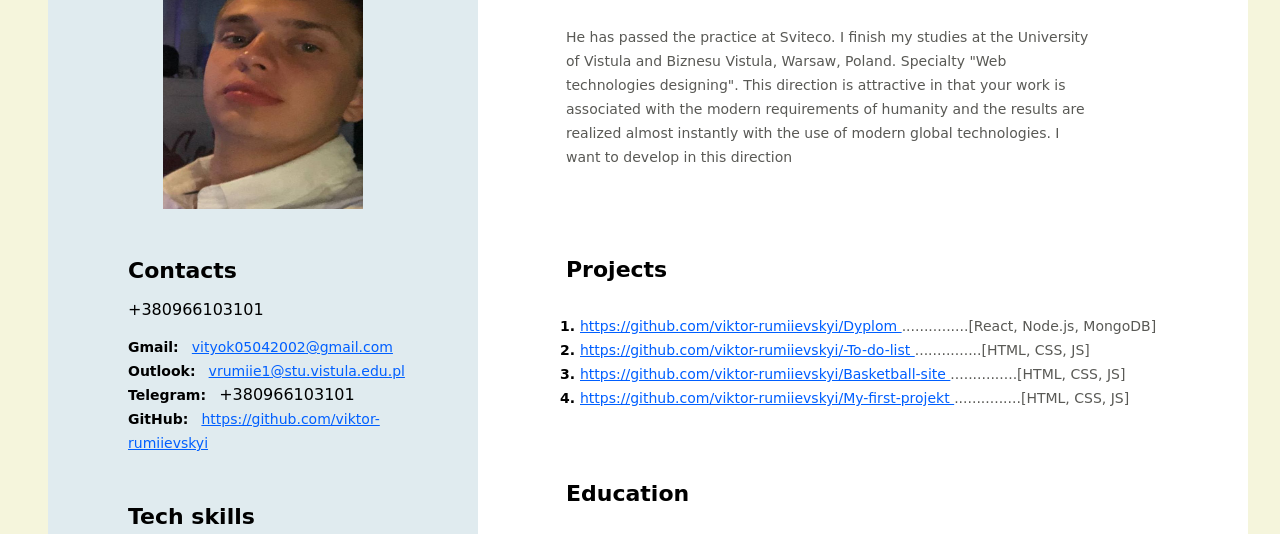
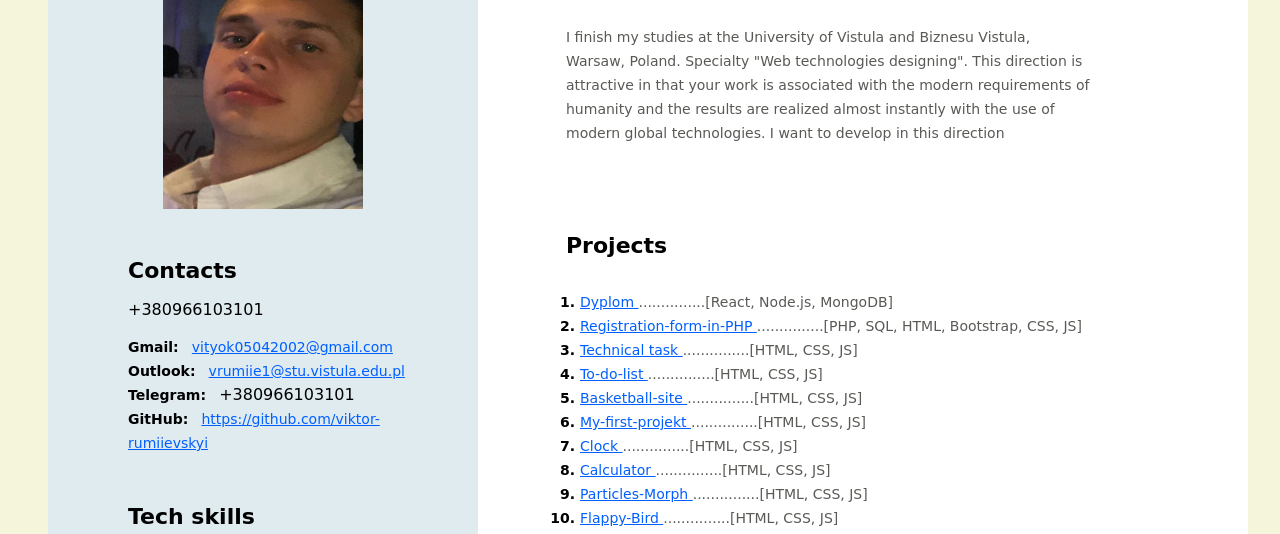
Before and after one commit to viktor-rumiievskyi/Portfolio-English, a plain HTML site: page index.html in a window 1280 px wide. Shown: the part 229-763 px from the top of the page. Drawn offline with Linux system fonts and the light colour scheme; a web font is replaced by a local one.

Commit message:
Added new projects

```diff
--- a/index.html
+++ b/index.html
@@ -60,6 +60,12 @@
 						</li>
 						<li class="skills-list-item">
 							<span class="skills-list-text">JavaScript</span>
+							<li class="skills-list-item">
+								<span class="skills-list-text">PHP</span>
+							</li>
+							<li class="skills-list-item">
+								<span class="skills-list-text">SQL</span>
+							</li>
 						</li>
 						<li class="skills-list-item">
 							<span class="skills-list-text">MongoDB</span>
@@ -114,7 +120,7 @@
           <h2 class="my-profession">Front-End Developer, Back-End Developer</h2>
           <h1 class="my-name">Viktor Rumiievskyi</h1>
           <p class="my-deskr">
-He has passed the practice at Sviteco. I finish my studies at the University of Vistula and Biznesu Vistula, Warsaw, Poland. Specialty "Web technologies designing". This direction is attractive in that your work is associated with the modern requirements of humanity and the results are realized almost instantly with the use of modern global technologies. I want to develop in this direction
+I finish my studies at the University of Vistula and Biznesu Vistula, Warsaw, Poland. Specialty "Web technologies designing". This direction is attractive in that your work is associated with the modern requirements of humanity and the results are realized almost instantly with the use of modern global technologies. I want to develop in this direction
           </p>
         </div>
 				<!-- About me -->
@@ -123,33 +129,98 @@ He has passed the practice at Sviteco. I finish my studies at the University of
         <div class="project-container">
           <h3 class="main-content-title">Projects</h3>
           <ol class="project-list">
-            <li class="project-item">
+						<li class="project-item">
               <a href="https://github.com/viktor-rumiievskyi/Dyplom" class="project-item-link">
-                https://github.com/viktor-rumiievskyi/Dyplom
+                Dyplom
               </a>
 							<span class="project-item-descr">
               ...............[React, Node.js, MongoDB]
 						</span>
             </li>
+						<li class="project-item">
+              <a href="https://github.com/viktor-rumiievskyi/Registration-form-in-PHP" class="project-item-link">
+                Registration-form-in-PHP
+              </a>
+							<span class="project-item-descr">
+              ...............[PHP, SQL, HTML, Bootstrap, CSS, JS]
+						</span>
+					</li>
+					<li class="project-item">
+						<a href="https://viktor-rumiievskyi.github.io/Hommler/" class="project-item-link">
+							Technical task
+						</a>
+						<span class="project-item-descr">
+						...............[HTML, CSS, JS]
+					</span>
+					</li>
+            </li>
             <li class="project-item">
-              <a href="https://github.com/viktor-rumiievskyi/-To-do-list" class="project-item-link">
-                https://github.com/viktor-rumiievskyi/-To-do-list
+              <a href="https://viktor-rumiievskyi.github.io/To-do-list/" class="project-item-link">
+                To-do-list
               </a>
 							<span class="project-item-descr">
               ...............[HTML, CSS, JS]
 						</span>
             </li>
             <li class="project-item">
-              <a href="https://github.com/viktor-rumiievskyi/Basketball-site" class="project-item-link">
-                https://github.com/viktor-rumiievskyi/Basketball-site
+              <a href="https://viktor-rumiievskyi.github.io/Basketball-site/" class="project-item-link">
+                Basketball-site
               </a>
 							<span class="project-item-descr">
               ...............[HTML, CSS, JS]
 						</span>
             </li>
             <li class="project-item">
-              <a href="https://github.com/viktor-rumiievskyi/My-first-projekt" class="project-item-link">
-                https://github.com/viktor-rumiievskyi/My-first-projekt
+              <a href="https://viktor-rumiievskyi.github.io/My-first-projekt/" class="project-item-link">
+                My-first-projekt
+              </a>
+							<span class="project-item-descr">
+              ...............[HTML, CSS, JS]
+						</span>
+            </li>
+						<li class="project-item">
+              <a href="https://viktor-rumiievskyi.github.io/Clock/" class="project-item-link">
+                Clock
+              </a>
+							<span class="project-item-descr">
+              ...............[HTML, CSS, JS]
+						</span>
+            </li>
+						<li class="project-item">
+              <a href="https://viktor-rumiievskyi.github.io/Calculator/" class="project-item-link">
+                Calculator
+              </a>
+							<span class="project-item-descr">
+              ...............[HTML, CSS, JS]
+						</span>
+            </li>
+						<li class="project-item">
+              <a href="https://viktor-rumiievskyi.github.io/Particles-Morph/" class="project-item-link">
+                Particles-Morph
+              </a>
+							<span class="project-item-descr">
+              ...............[HTML, CSS, JS]
+						</span>
+            </li>
+						<li class="project-item">
+              <a href="https://viktor-rumiievskyi.github.io/Flappy-Bird/" class="project-item-link">
+                Flappy-Bird
+              </a>
+							<span class="project-item-descr">
+              ...............[HTML, CSS, JS]
+						</span>
+            </li>
+						<li class="project-item">
+              <a href="https://viktor-rumiievskyi.github.io/Translator-App-With-Javascript/" class="project-item-link">
+                Translator-App-With-Javascrip
+              </a>
+							<span class="project-item-descr">
+              ...............[HTML, CSS, JS]
+						</span>
+            </li>
+						<li class="project-item">
+              <a href="https://viktor-rumiievskyi.github.io/Parallax-Scrolling-Website/" class="project-item-link">
+                Parallax-Scrolling-Website
               </a>
 							<span class="project-item-descr">
               ...............[HTML, CSS, JS]
```
